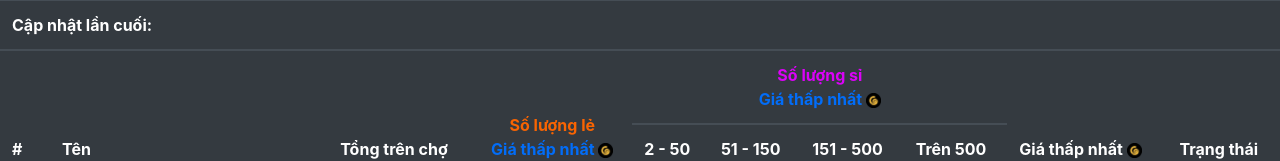
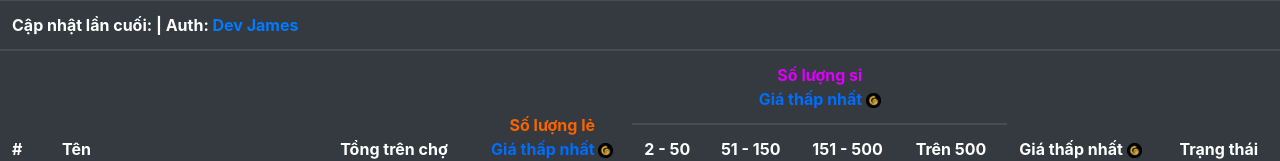
Before and after one commit to devtrongle/NFT-market-scanner, a plain HTML site: page index.html in a window 1280 px wide. Shown: the top 161 px of the page. Drawn offline with nearby package versions, Linux system fonts and the light colour scheme; no server answers.

Commit message:
Update index.html

```diff
--- a/index.html
+++ b/index.html
@@ -49,7 +49,7 @@
     <table class="table">
         <thead class="thead-dark">
             <tr>
-                <th scope="col" colspan="11" id="timeUpdate">Cập nhật lần cuối: </th>
+                <th scope="col" colspan="11" id="timeUpdate">Cập nhật lần cuối: | Auth: <a href="https://t.me/batrong2709">Dev James</a></th>
             </tr>
             <tr>
                 <th scope="col" rowspan="2">#</th>
```
